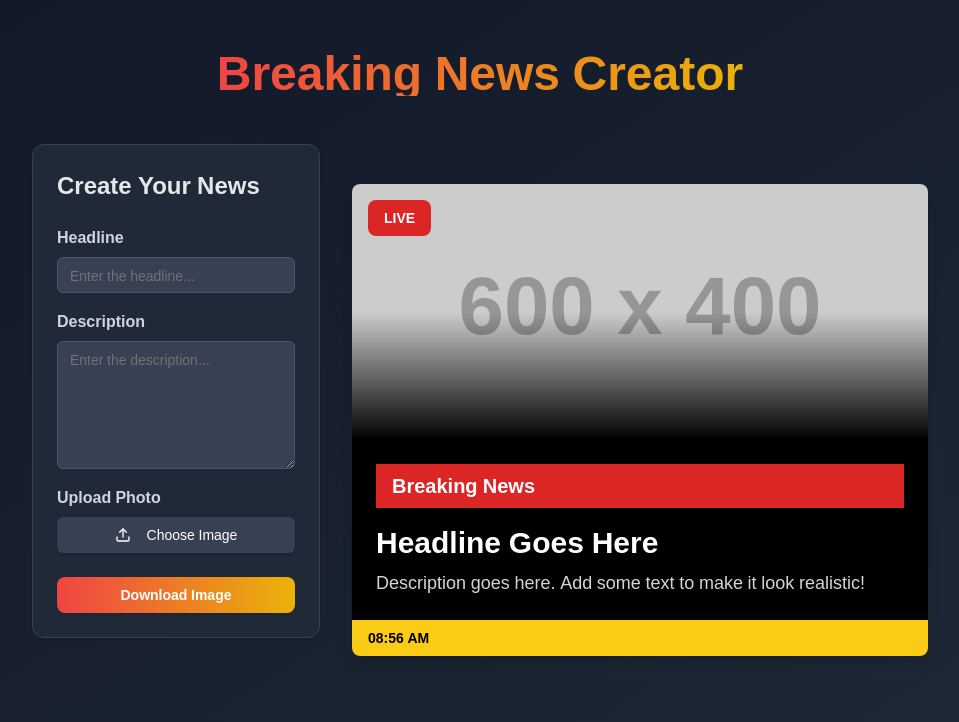
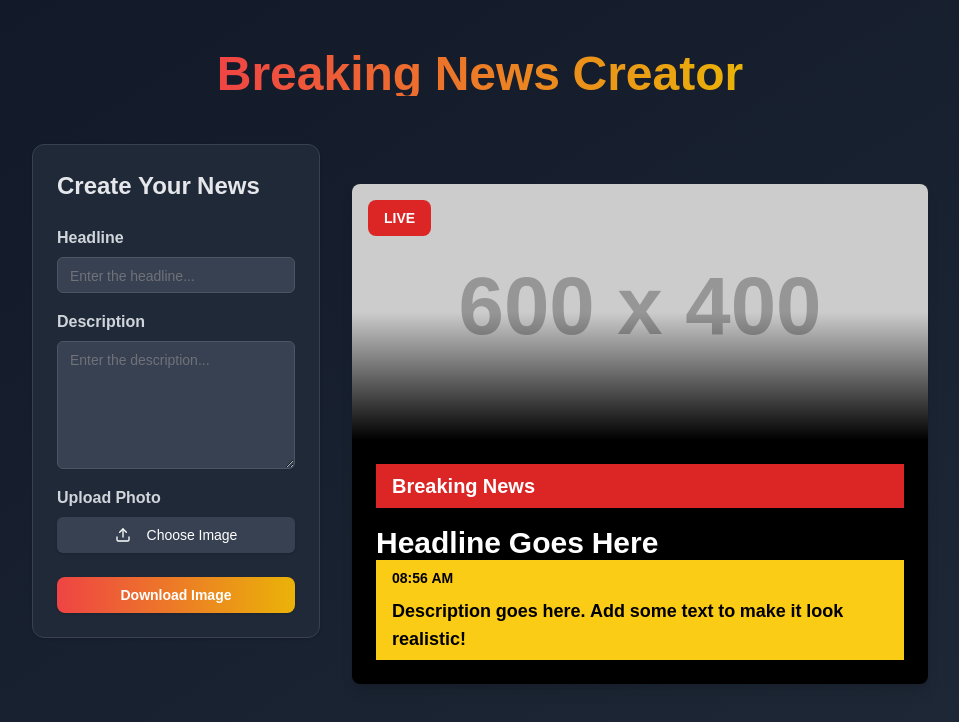
Before and after one commit to MubarekAdem/breaking-news-generator, a Next.js app: page / in a window 1280 px wide. Shown: the top 722 px of the page, without its empty margins (160-1119 px from the left). Built offline with nearby package versions, Linux system fonts and the light colour scheme.

Commit message:
finished news generation

```diff
--- a/components/BreakingNews.jsx
+++ b/components/BreakingNews.jsx
@@ -46,6 +46,8 @@ const BreakingNews = () => {
   }, []);
 
   const handleDownload = async () => {
+    // Wait for a short period to allow for the currentTime update
+    setTimeout(async () => {
       if (previewRef.current) {
         const dataUrl = await htmlToImage.toPng(previewRef.current);
         const link = document.createElement("a");
@@ -53,6 +55,7 @@ const BreakingNews = () => {
         link.download = "breaking-news.png";
         link.click();
       }
+    }, 100); // Adding a small delay to ensure the currentTime state is updated
   };
 
   return (
@@ -161,16 +164,17 @@ const BreakingNews = () => {
             <h2 className="text-3xl font-extrabold text-white mt-4">
               {headline || "Headline Goes Here"}
             </h2>
-            <p className="text-lg text-gray-300 mt-2">
+
+            <div className="bg-yellow-400 text-black font-bold text-sm px-4 py-2">
+              {currentTime || "Loading..."}
+              <p className="text-lg text-black mt-2">
                 {description ||
                   "Description goes here. Add some text to make it look realistic!"}
               </p>
             </div>
-          {/* Footer (Time or Additional Info) */}
-          <div className="bg-yellow-400 text-black font-bold text-sm px-4 py-2">
-            {currentTime || "Loading..."}
           </div>
         </div>
+        {/* Footer (Time or Additional Info) */}
       </div>
     </div>
   );
```
Lines whose indentation alone changed are shown as unchanged.
